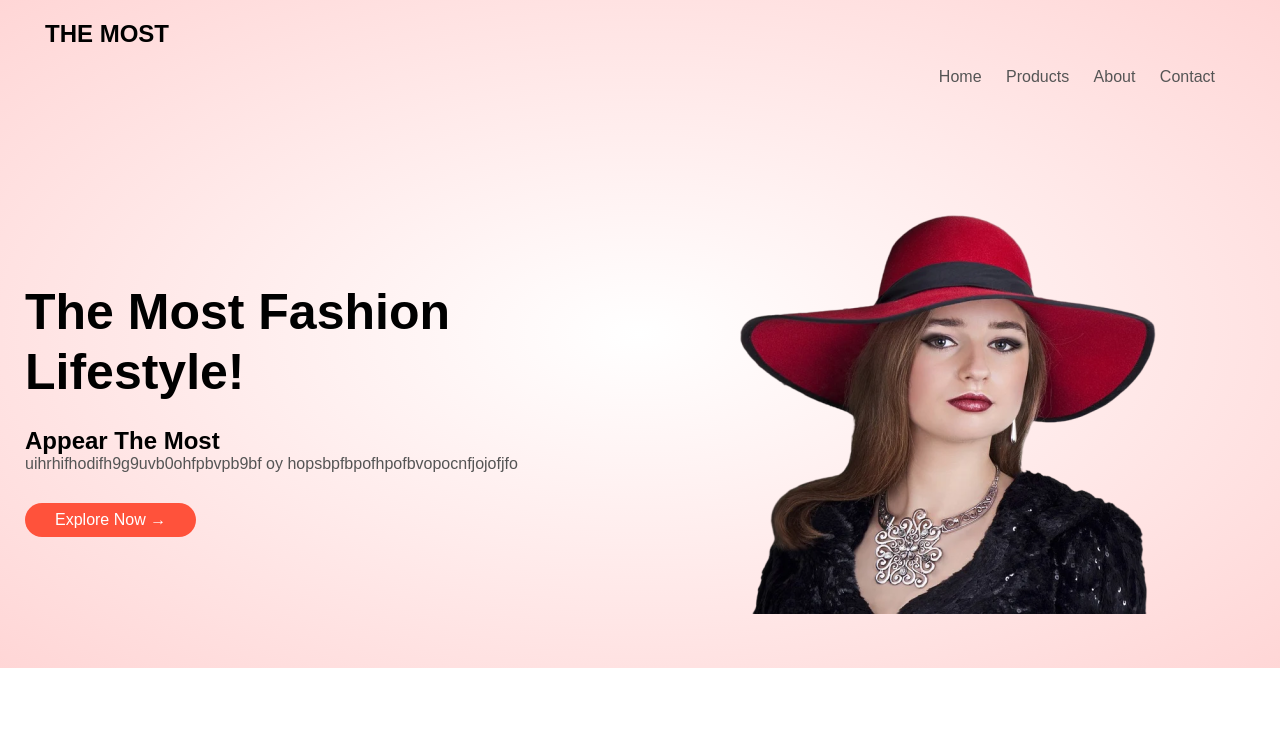
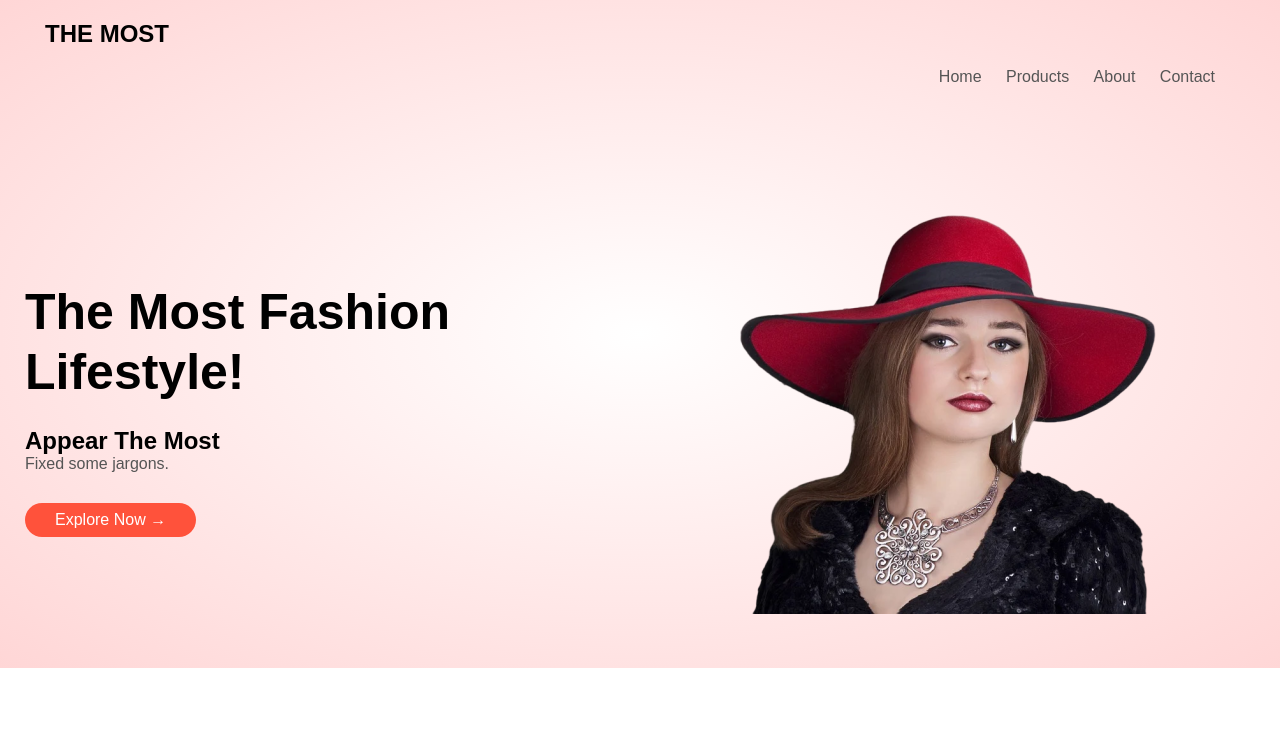
Before and after one commit to VictoriaOluwaferanmi/Shoping, a plain HTML site: page index.html in a window 1280 px wide. Shown: the top 735 px of the page. Drawn offline with Linux system fonts and the light colour scheme.

Commit message:
fix jargon text

```diff
--- a/index.html
+++ b/index.html
@@ -33,7 +33,7 @@
 
         <h1>The Most Fashion Lifestyle!<br><h1>
             <h2>Appear The Most</h2>
-        <p>uihrhifhodifh9g9uvb0ohfpbvpb9bf oy hopsbpfbpofhpofbvopocnfjojofjfo</p>
+        <p>Fixed some jargons.</p>
         <a href="" class="btn">Explore Now &#8594; </a>
 
     </div>
```
